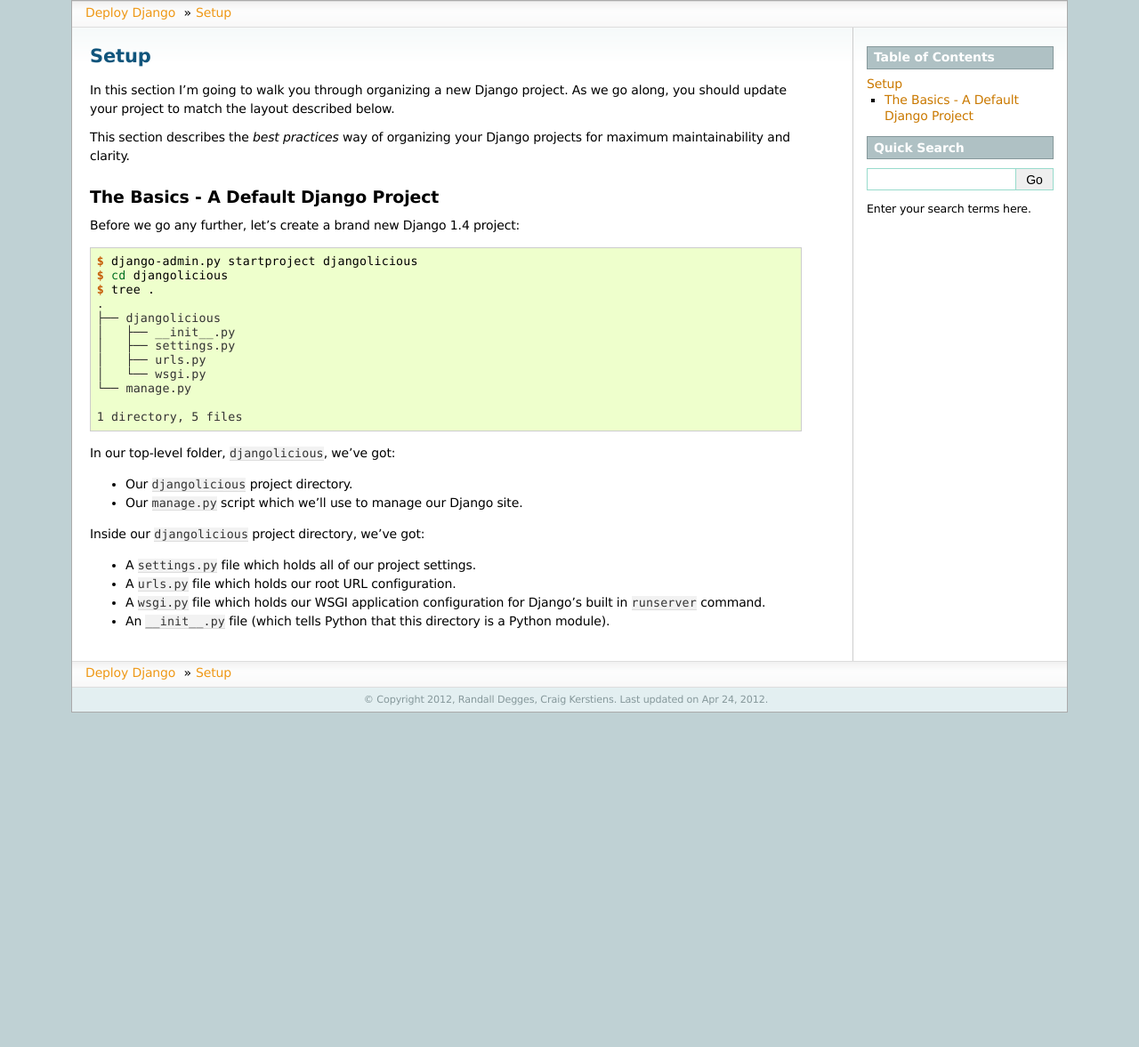
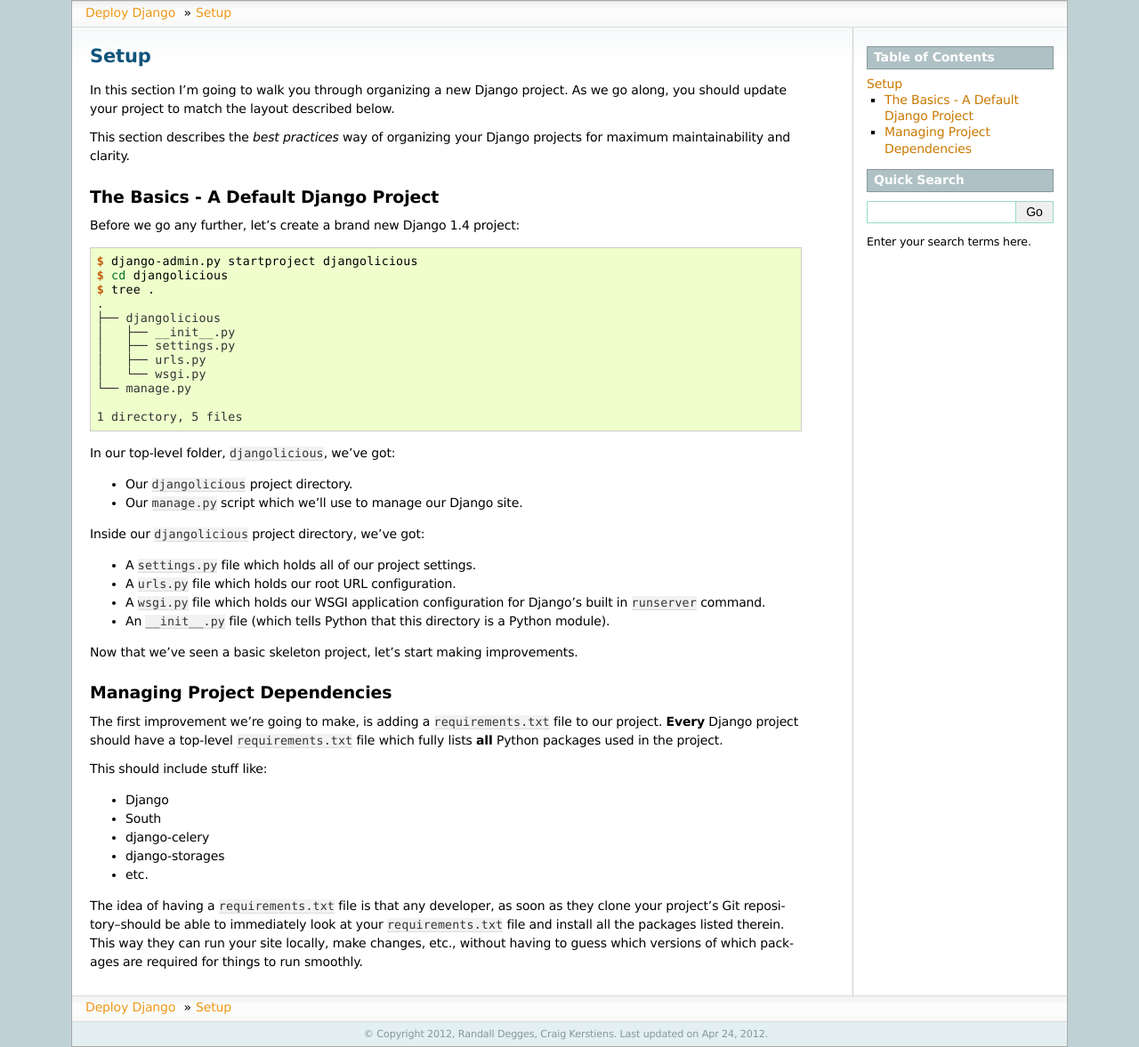
Before and after one commit to perryyo/deploydjango.com, a Sphinx documentation site: the page built from source/django_project_structure/setup.rst, in a window 1280 px wide. Shown: the whole page at 89% size. Built offline with Sphinx 7.4.7, drawn with Linux system fonts in a browser that asks for light colours; before the commit the page ends 900 px from its top, so only the background shows below that.

Commit message:
Adding a section 'Managing Project Dependencies'.

```diff
--- a/source/django_project_structure/setup.rst
+++ b/source/django_project_structure/setup.rst
@@ -42,3 +42,28 @@
   Django's built in ``runserver`` command.
 - An ``__init__.py`` file (which tells Python that this directory is a Python
   module).
+
+Now that we've seen a basic skeleton project, let's start making improvements.
+
+
+Managing Project Dependencies
+*****************************
+
+The first improvement we're going to make, is adding a ``requirements.txt``
+file to our project. **Every** Django project should have a top-level
+``requirements.txt`` file which fully lists **all** Python packages used in the
+project.
+
+This should include stuff like:
+
+- Django
+- South
+- django-celery
+- django-storages
+- etc.
+
+The idea of having a ``requirements.txt`` file is that any developer, as soon
+as they clone your project's Git repository--should be able to immediately look
+at your ``requirements.txt`` file and install all the packages listed therein.
+This way they can run your site locally, make changes, etc., without having to
+guess which versions of which packages are required for things to run smoothly.
```
